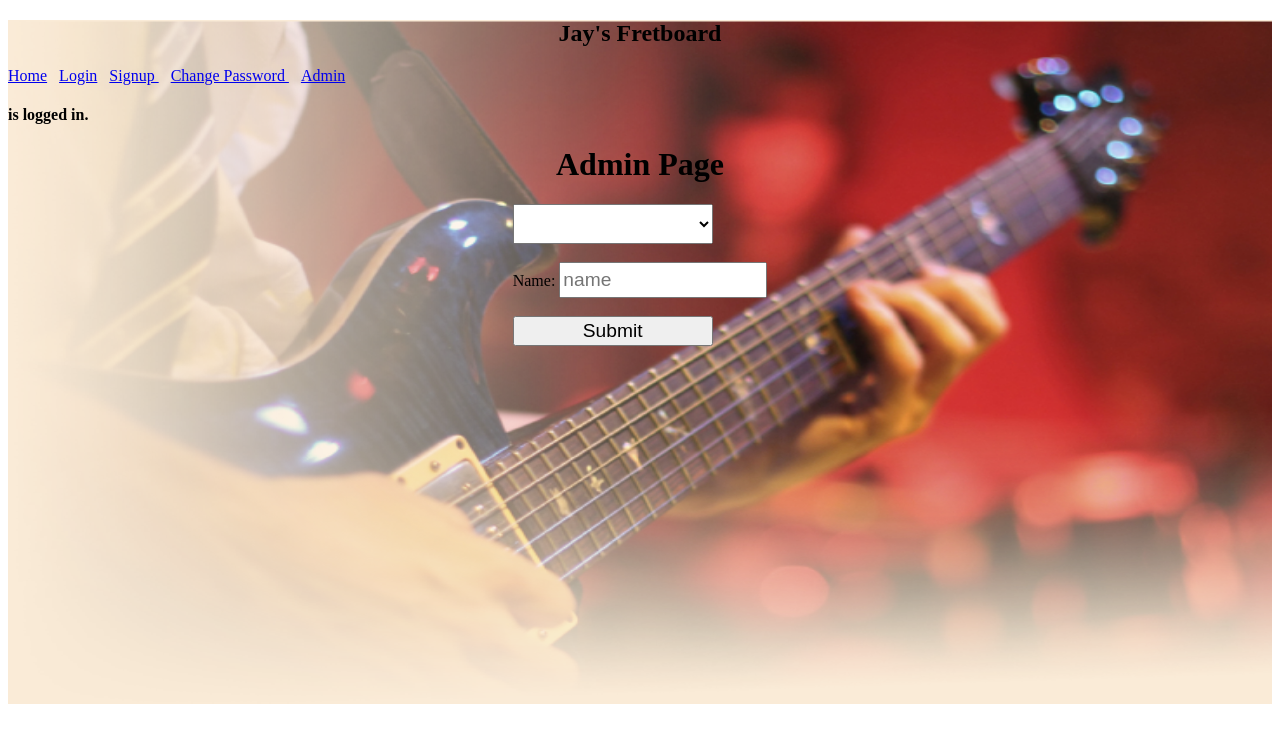
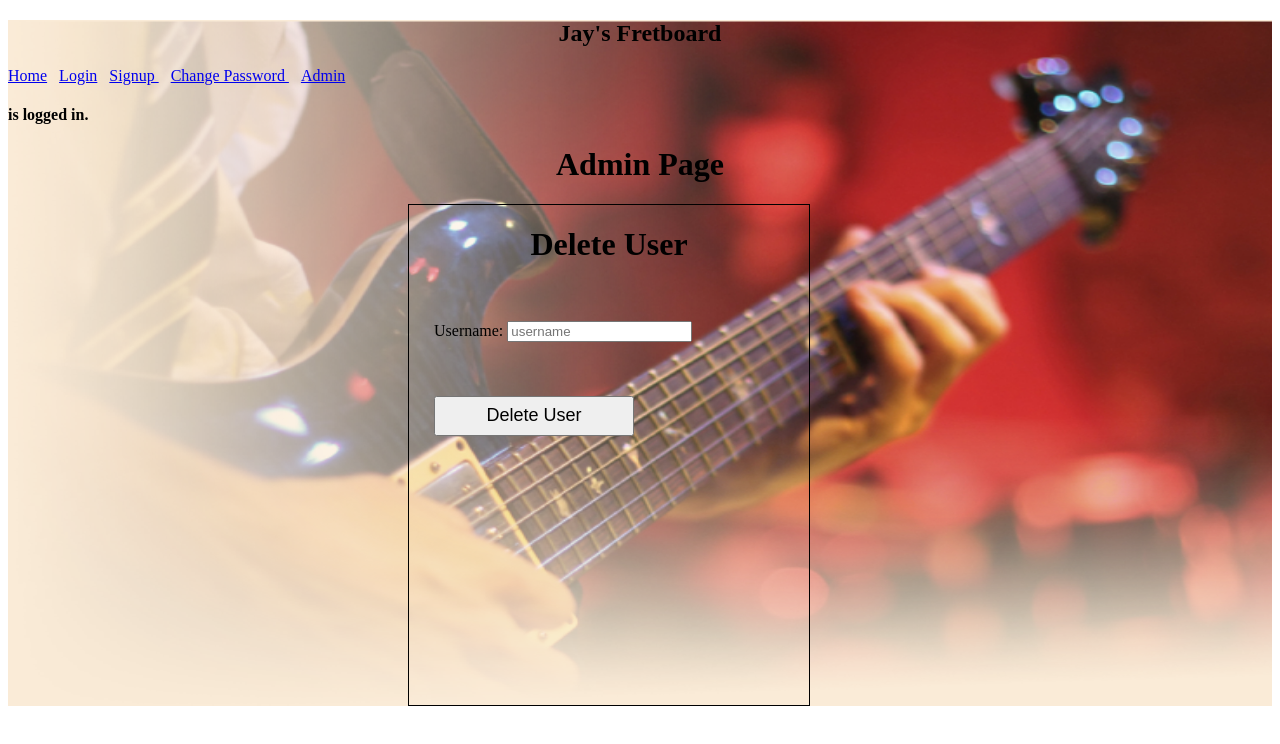
Before and after one commit to jaybabel/fretboard-frontend, a React (Create React App) app: page /admin in a window 1280 px wide. Shown: the top 744 px of the page. Built offline with nearby package versions, Linux system fonts and the light colour scheme; what mic-recorder-to-mp3 would draw is missing.

Commit message:
Added delete functionality

```diff
--- a/src/App.css
+++ b/src/App.css
@@ -207,3 +207,18 @@ li {
 #memo {
   width: 352px;
 }
+
+.divDeleteUser {
+  border: 1px solid black;
+  width: 400px;
+  margin-left: 400px;
+  margin-bottom: 50px;;
+  height: 500px;
+  justify-content: center;
+}
+
+.frmDeleteUser {
+  align-content: center;
+  justify-content: center;
+  margin-left: 25px;
+}
--- a/src/App.js
+++ b/src/App.js
@@ -77,21 +77,22 @@ handleChangePassword = (e) => {
 // ********** Start - DELETE USER code **********
 handleDeleteUser = (e) => {
   e.preventDefault();
-  console.log('DELETE USER ')
+  console.log('DELETE USER ', e)
 
-  const data = {
-    username: this.state.id
-  };
+  // const data = {
+  //   username: this.state.username
+  // };
 
-  this.state.validatedUser === "admin" ?
+  // this.state.validatedUser === "admin" ?
 
   axios
-    .post(`${BASE_URL}/user/id:`, data)
+    .post(`${BASE_URL}/user/delete/${e.target[0].value}`)
     .then((response) => {
       console.log('User deleted...maybe.')
     })
-    :
-    console.log("Not authorized")
+    // :
+    // console.log("Not authorized")
+    // use alert to advise
 
   }
 // xxxxxxxxxx  End - DELETE USER code  xxxxxxxxxx
--- a/src/components/Admin.js
+++ b/src/components/Admin.js
@@ -5,28 +5,23 @@ function Admin(props) {
   return (
     <div>
       <h1>Admin Page</h1>
-      <div className="divSignup">
-        <form className="frmUserAdmin">
-          <select className="optSelectKey">
-            {/* <option selected value=""></option>
-            {props.userlist.map((userid, index) => {
-                return (
-                    <option id={userid.id} value={userid.username}>{userid}</option>
-                )
-            })} */}
-          </select>
+      <div className="divDeleteUser">
+        <h1>Delete User</h1>
+        <form className="frmDeleteUser" onSubmit={props.handleDeleteUser}>
           <br></br>
           <br></br>
-          <label for="name">Name: </label>
+          <label for="username">Username: </label>
           <input
             onChange={props.handleChange}
             type="text"
-            name="name"
-            placeholder="name"
+            name="username"
+            placeholder="username"
           />
           <br></br>
           <br></br>
-          <input className="btnChooseKey" type="submit" value="Submit" />
+          <br></br>
+          <br></br>
+          <input className="btnChooseKey" type="submit" value="Delete User" />
         </form>
       </div>
     </div>
```
